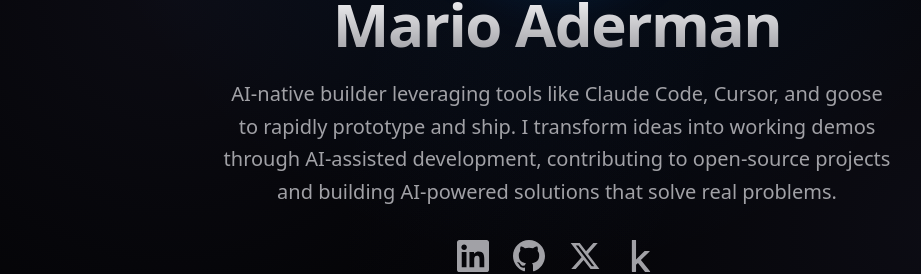
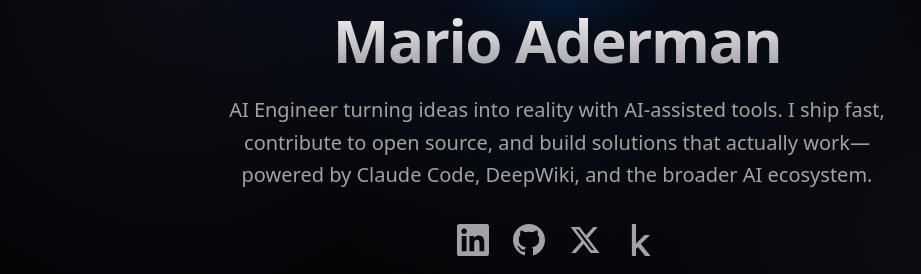
Before and after one commit to MarioAderman/portfolio, a React (Vite) app: page / in a window 1280 px wide. Shown: the part 411-685 px from the top of the page, without its empty margins (83-1004 px from the left). Built offline with nearby package versions, Linux system fonts and the light colour scheme.

Commit message:
Update hero description

```diff
--- a/src/components/Hero/Hero.jsx
+++ b/src/components/Hero/Hero.jsx
@@ -42,9 +42,8 @@ export default function Hero() {
 
         {/* Description */}
         <p className="text-lg md:text-xl text-[#a1a1a6] leading-relaxed max-w-2xl mx-auto">
-          AI-native builder leveraging tools like Claude Code, Cursor, and goose to rapidly prototype and ship.
-          I transform ideas into working demos through AI-assisted development, contributing to open-source projects
-          and building AI-powered solutions that solve real problems.
+          AI Engineer turning ideas into reality with AI-assisted tools. I ship fast, contribute to open source,
+          and build solutions that actually work—powered by Claude Code, DeepWiki, and the broader AI ecosystem.
         </p>
 
         {/* Social Links */}
```
